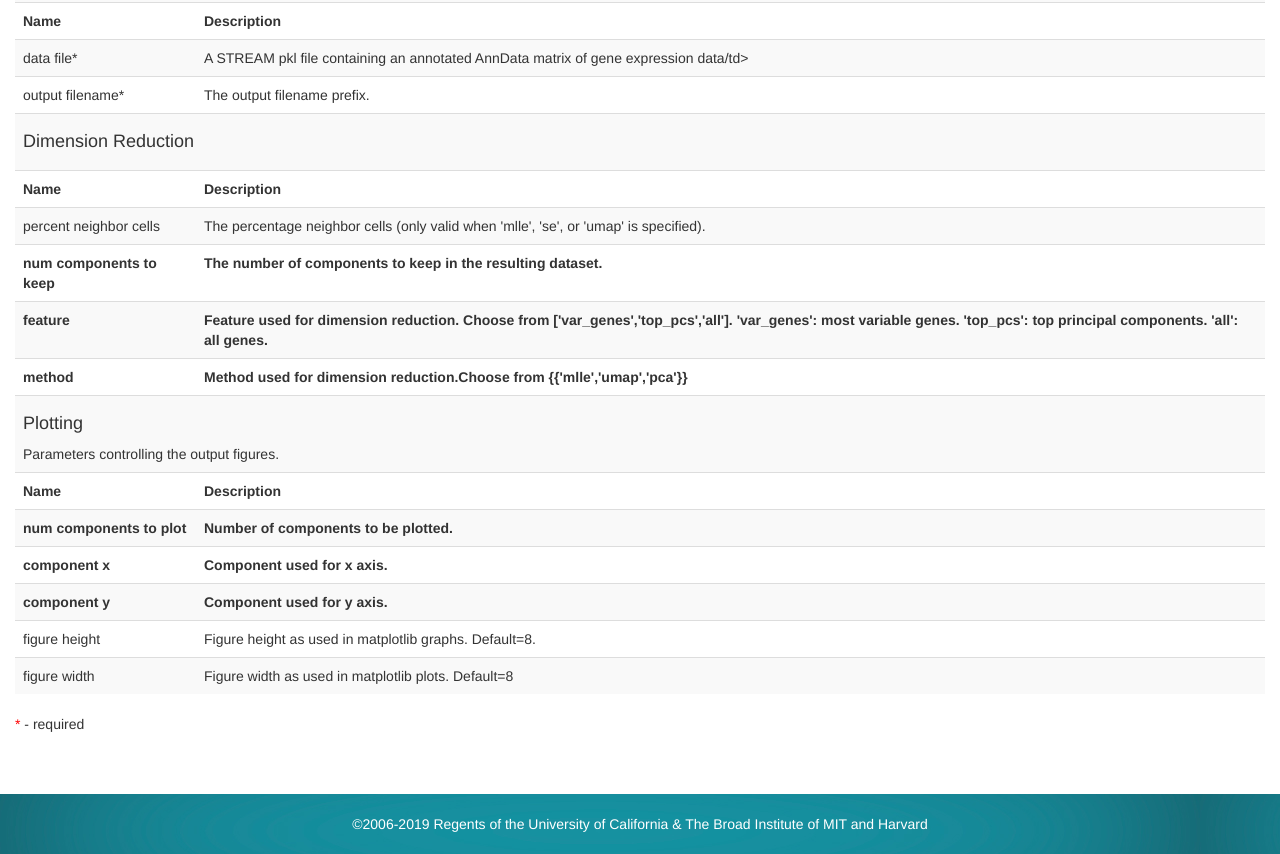
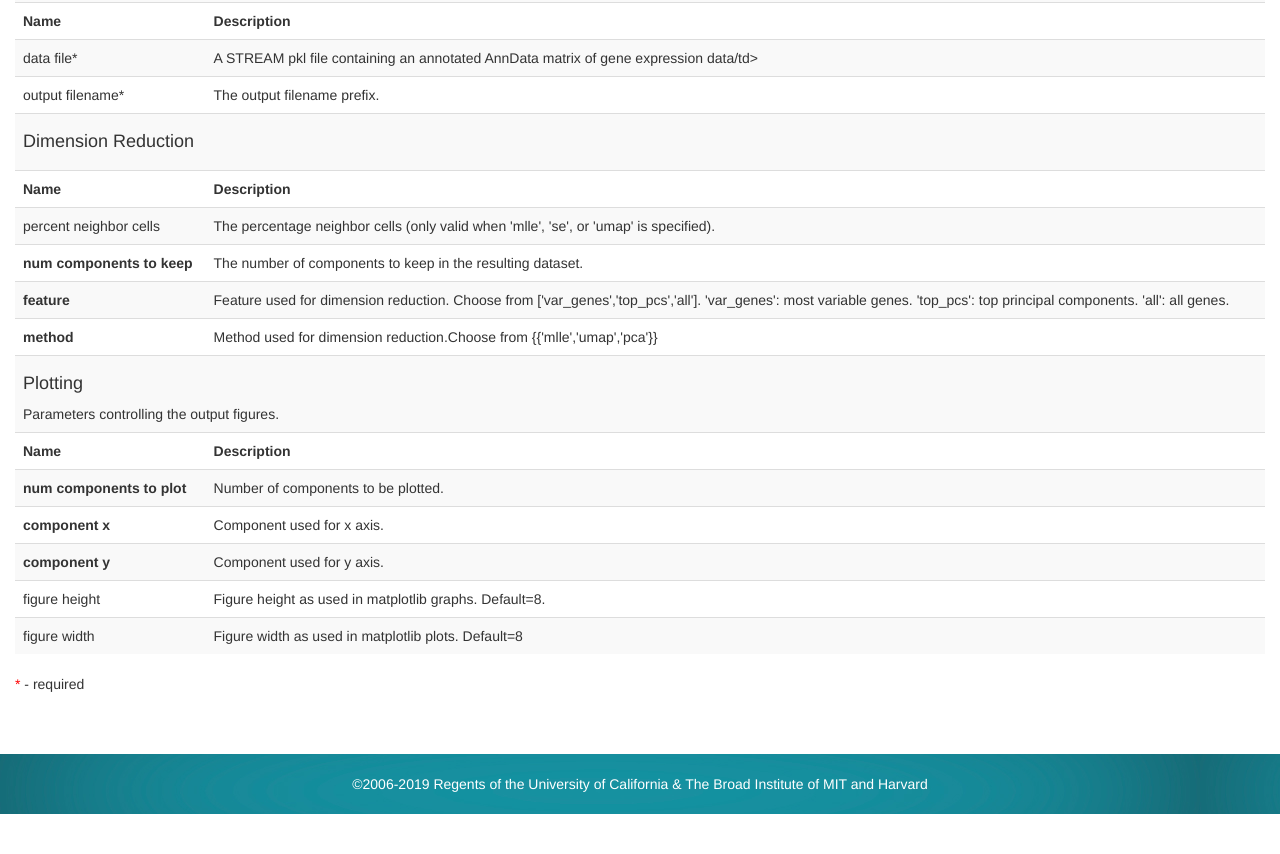
Before and after one commit to genepattern/STREAM.DimensionReduction, a plain HTML site: page docs/index.html in a window 1280 px wide. Shown: the part 1328-2182 px from the top of the page. After the commit the page ends 2142 px from the top, so only its background shows below. Drawn offline with Linux system fonts and the light colour scheme.

Commit message:
correct formatting

```diff
--- a/docs/index.html
+++ b/docs/index.html
@@ -123,15 +123,15 @@ Ref: Nestorowa, S. et al. <a href="https://www.ncbi.nlm.nih.gov/pubmed/27365425"
 		</tr>
                <tr>
                         <th>num components to keep</th>
-                        <th>The number of components to keep in the resulting dataset.</th>
+                        <td>The number of components to keep in the resulting dataset.</td>
                 </tr>
                 <tr>
                         <th>feature</th>
-                        <th>Feature used for dimension reduction. Choose from ['var_genes','top_pcs','all']. 'var_genes': most variable genes. 'top_pcs': top principal components. 'all': all genes.</th>
+                        <td>Feature used for dimension reduction. Choose from ['var_genes','top_pcs','all']. 'var_genes': most variable genes. 'top_pcs': top principal components. 'all': all genes.</td>
                 </tr>
                 <tr>
                         <th>method</th>
-                        <th>Method used for dimension reduction.Choose from {{'mlle','umap','pca'}}</th>
+                        <td>Method used for dimension reduction.Choose from {{'mlle','umap','pca'}}</td>
                 </tr>
 
                 </tr>
@@ -144,15 +144,15 @@ Ref: Nestorowa, S. et al. <a href="https://www.ncbi.nlm.nih.gov/pubmed/27365425"
                 </tr>
                <tr>
                         <th>num components to plot</th>
-                        <th>	Number of components to be plotted.</th>
+                        <td>	Number of components to be plotted.</td>
                 </tr>
                <tr>
                         <th>component x</th>
-                        <th>	Component used for x axis.</th>
+                        <td>	Component used for x axis.</td>
                 </tr>
                <tr>
                         <th> component y</th>
-                        <th>	Component used for y axis.</th>
+                        <td>	Component used for y axis.</td>
                 </tr>
 
 
```
